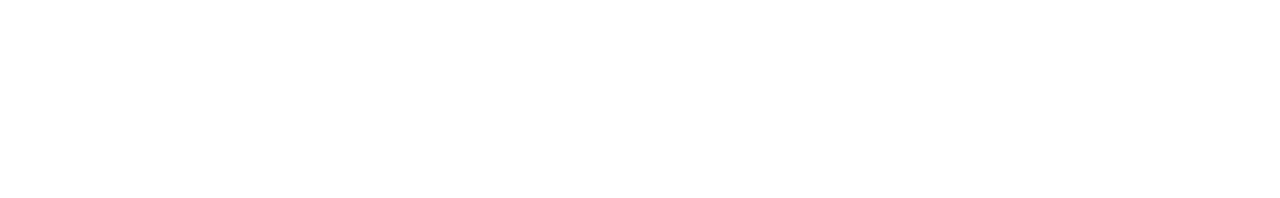
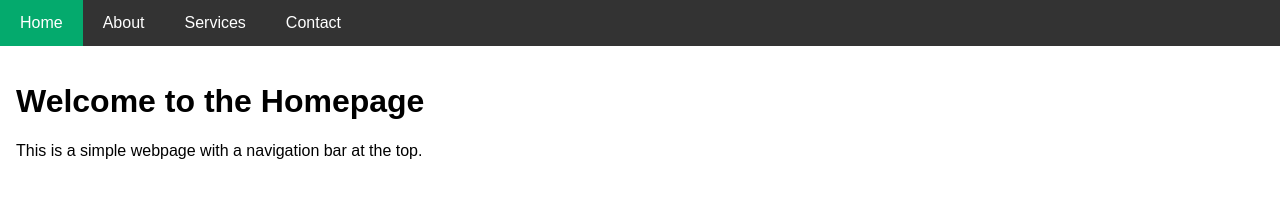
Before and after one commit to Santoshkumar2383mandal/Port-folio, a plain HTML site: page index.html in a window 1280 px wide. Drawn offline with Linux system fonts and the light colour scheme.

Commit message:
adding navbar

```diff
--- a/index.html
+++ b/index.html
@@ -3,9 +3,49 @@
 <head>
     <meta charset="UTF-8">
     <meta name="viewport" content="width=device-width, initial-scale=1.0">
-    <title>Port-folio</title>
+    <title>Simple Navbar</title>
+    <style>
+        /* Basic styling for the navbar */
+        body {
+            font-family: Arial, sans-serif;
+            margin: 0;
+            padding: 0;
+        }
+        .navbar {
+            background-color: #333; /* Background color of the navbar */
+            overflow: hidden;
+        }
+        .navbar a {
+            float: left;
+            display: block;
+            color: white; /* Text color */
+            text-align: center;
+            padding: 14px 20px; /* Padding inside each link */
+            text-decoration: none; /* Remove underline */
+        }
+        .navbar a:hover {
+            background-color: #ddd; /* Change background color on hover */
+            color: black; /* Change text color on hover */
+        }
+        .navbar a.active {
+            background-color: #04AA6D; /* Active link background color */
+            color: white; /* Active link text color */
+        }
+    </style>
 </head>
 <body>
 
+    <div class="navbar">
+        <a class="active" href="#home">Home</a>
+        <a href="#about">About</a>
+        <a href="#services">Services</a>
+        <a href="#contact">Contact</a>
+    </div>
+
+    <div style="padding:16px">
+        <h1>Welcome to the Homepage</h1>
+        <p>This is a simple webpage with a navigation bar at the top.</p>
+    </div>
+
 </body>
 </html>
```
